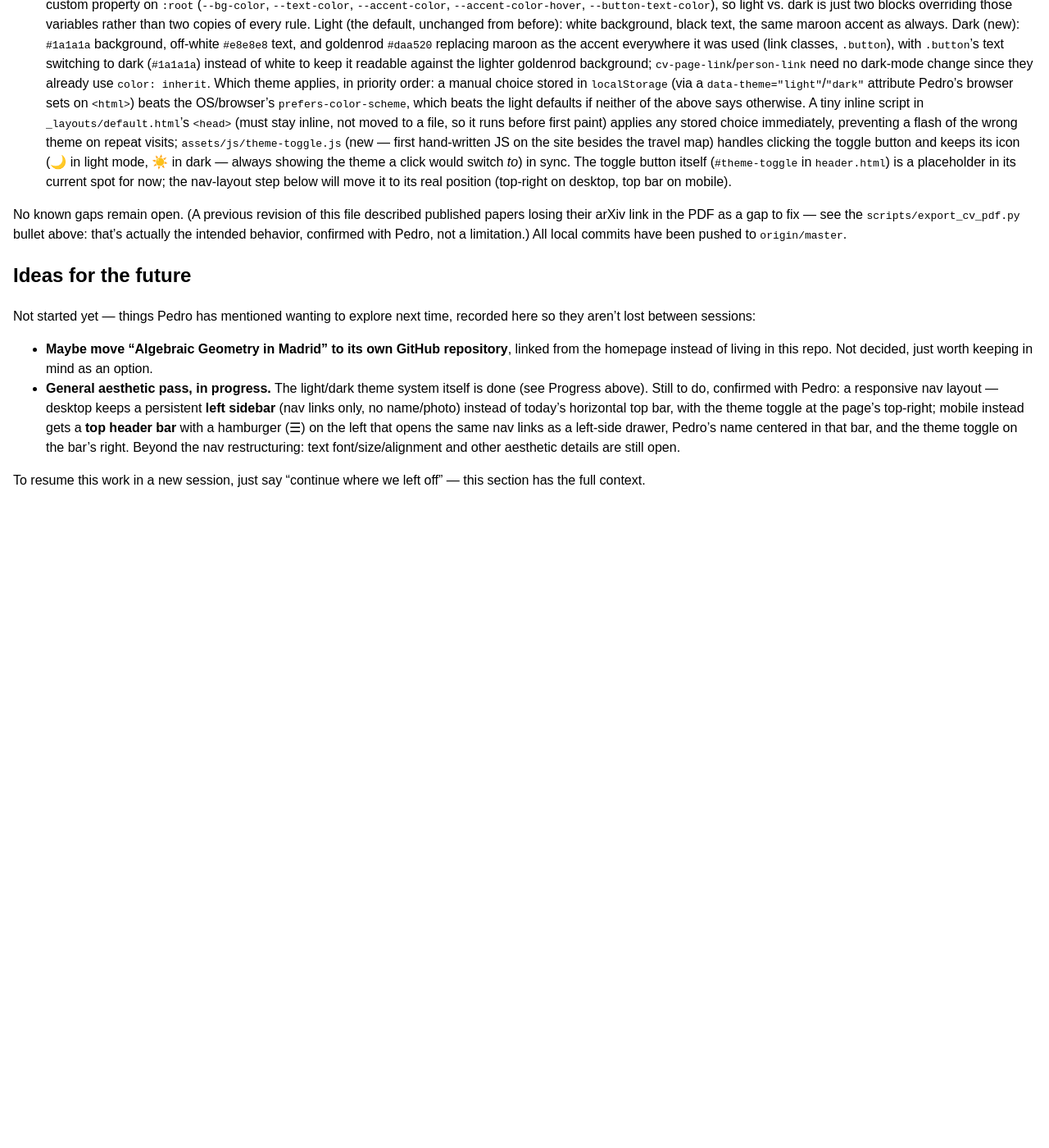
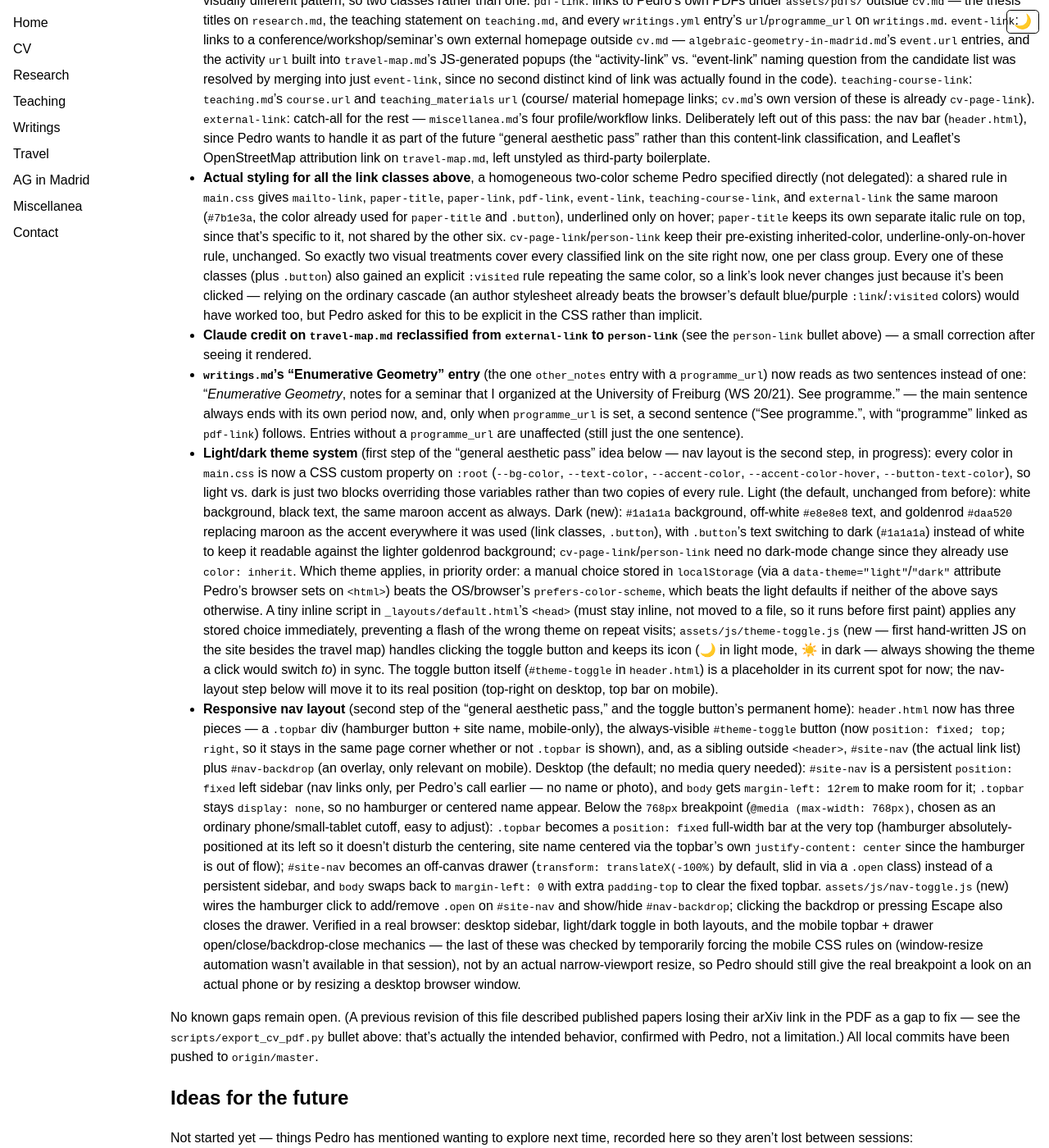
Before and after one commit to pedro-nunez/pedro-nunez.github.io, a Jekyll site: the page built from CLAUDE.md, in a window 1280 px wide and 1400 px high, scrolled down 5421 px. Shown: the whole window at 82% size. Built offline with Jekyll 4.4.1, drawn with Linux system fonts in a browser that asks for light colours; our own code applies the rules of GitHub Pages for plain Markdown files; before the commit the page ends 6051 px from its top, so only the background shows below that; some of the changed text lies outside the part shown.

Commit message:
Add responsive nav: left sidebar on desktop, drawer on mobile
Desktop keeps a persistent left sidebar (nav links only) with the
theme toggle fixed at the top-right. Below 768px, the sidebar becomes
a hamburger-triggered off-canvas drawer, and a fixed top bar shows the
hamburger on the left, the site name centered, and the theme toggle
on the right. assets/js/nav-toggle.js handles opening/closing the
drawer (hamburger click, backdrop click, or Escape).

Co-Authored-By: Claude Sonnet 5 <noreply@anthropic.com>
Claude-Session: https://claude.ai/code/session_013NcL7qadVpD3aLseMib41r

```diff
--- a/CLAUDE.md
+++ b/CLAUDE.md
@@ -508,6 +508,38 @@ Built, committed, step by step (see git log for the full sequence):
   placeholder in its current spot for now; the nav-layout step below
   will move it to its real position (top-right on desktop, top bar on
   mobile).
+- **Responsive nav layout** (second step of the "general aesthetic
+  pass," and the toggle button's permanent home): `header.html` now
+  has three pieces — a `.topbar` div (hamburger button + site name,
+  mobile-only), the always-visible `#theme-toggle` button (now
+  `position: fixed; top; right`, so it stays in the same page corner
+  whether or not `.topbar` is shown), and, as a sibling outside
+  `<header>`, `#site-nav` (the actual link list) plus `#nav-backdrop`
+  (an overlay, only relevant on mobile). Desktop (the default; no
+  media query needed): `#site-nav` is a persistent `position: fixed`
+  left sidebar (nav links only, per Pedro's call earlier — no name or
+  photo), and `body` gets `margin-left: 12rem` to make room for it;
+  `.topbar` stays `display: none`, so no hamburger or centered name
+  appear. Below the `768px` breakpoint (`@media (max-width: 768px)`,
+  chosen as an ordinary phone/small-tablet cutoff, easy to adjust):
+  `.topbar` becomes a `position: fixed` full-width bar at the very top
+  (hamburger absolutely-positioned at its left so it doesn't disturb
+  the centering, site name centered via the topbar's own
+  `justify-content: center` since the hamburger is out of flow);
+  `#site-nav` becomes an off-canvas drawer (`transform: translateX(-100%)`
+  by default, slid in via a `.open` class) instead of a persistent
+  sidebar, and `body` swaps back to `margin-left: 0` with extra
+  `padding-top` to clear the fixed topbar. `assets/js/nav-toggle.js`
+  (new) wires the hamburger click to add/remove `.open` on `#site-nav`
+  and show/hide `#nav-backdrop`; clicking the backdrop or pressing
+  Escape also closes the drawer. Verified in a real browser: desktop
+  sidebar, light/dark toggle in both layouts, and the mobile topbar +
+  drawer open/close/backdrop-close mechanics — the last of these
+  was checked by temporarily forcing the mobile CSS rules on
+  (window-resize automation wasn't available in that session), not by
+  an actual narrow-viewport resize, so Pedro should still give the real
+  breakpoint a look on an actual phone or by resizing a desktop browser
+  window.
 
 No known gaps remain open. (A previous revision of this file described
 published papers losing their arXiv link in the PDF as a gap to fix —
@@ -524,15 +556,8 @@ time, recorded here so they aren't lost between sessions:
   repository**, linked from the homepage instead of living in this
   repo. Not decided, just worth keeping in mind as an option.
 - **General aesthetic pass, in progress.** The light/dark theme system
-  itself is done (see Progress above). Still to do, confirmed with
-  Pedro: a responsive nav layout — desktop keeps a persistent **left
-  sidebar** (nav links only, no name/photo) instead of today's
-  horizontal top bar, with the theme toggle at the page's top-right;
-  mobile instead gets a **top header bar** with a hamburger (☰) on the
-  left that opens the same nav links as a left-side drawer, Pedro's
-  name centered in that bar, and the theme toggle on the bar's right.
-  Beyond the nav restructuring: text font/size/alignment and other
-  aesthetic details are still open.
+  and the responsive nav layout are both done (see Progress above).
+  Still open: text font/size/alignment and other aesthetic details.
 
 To resume this work in a new session, just say "continue where we left
 off" — this section has the full context.
--- a/_includes/header.html
+++ b/_includes/header.html
@@ -1,6 +1,16 @@
 <header>
-  <a href="{{ '/' | relative_url }}">{{ site.title }}</a>
-  <nav>
+  <div class="topbar">
+    <button id="nav-toggle" class="nav-toggle" type="button" aria-label="Toggle navigation" aria-expanded="false" aria-controls="site-nav">
+      <span class="nav-toggle-bar"></span>
+      <span class="nav-toggle-bar"></span>
+      <span class="nav-toggle-bar"></span>
+    </button>
+    <a href="{{ '/' | relative_url }}" class="site-name">{{ site.title }}</a>
+  </div>
+  <button id="theme-toggle" class="theme-toggle" type="button" aria-label="Toggle dark mode"></button>
+</header>
+
+<nav id="site-nav" class="site-nav" aria-label="Main navigation">
   <a href="{{ '/' | relative_url }}">Home</a>
   <a href="{{ '/cv/' | relative_url }}">CV</a>
   <a href="{{ '/research/' | relative_url }}">Research</a>
@@ -11,5 +21,5 @@
   <a href="{{ '/miscellanea/' | relative_url }}">Miscellanea</a>
   <a href="{{ '/contact/' | relative_url }}">Contact</a>
 </nav>
-  <button id="theme-toggle" class="theme-toggle" type="button" aria-label="Toggle dark mode"></button>
-</header>
+
+<div id="nav-backdrop" class="nav-backdrop" hidden></div>
--- a/_layouts/default.html
+++ b/_layouts/default.html
@@ -22,6 +22,7 @@
     })();
   </script>
   <script src="{{ '/assets/js/theme-toggle.js' | relative_url }}" defer></script>
+  <script src="{{ '/assets/js/nav-toggle.js' | relative_url }}" defer></script>
 </head>
 <body>
   {% include header.html %}
--- a/assets/css/main.css
+++ b/assets/css/main.css
@@ -41,6 +41,41 @@ body {
   line-height: 1.5;
   background: var(--bg-color);
   color: var(--text-color);
+}
+
+/* Desktop: the nav is a persistent left sidebar, so the rest of the
+   page content is shifted right to make room for it. */
+body {
+  margin-left: 12rem;
+}
+
+/* Hidden on desktop; only the mobile media query below shows it. */
+.topbar {
+  display: none;
+}
+
+.nav-toggle {
+  background: none;
+  border: none;
+  cursor: pointer;
+  display: flex;
+  flex-direction: column;
+  gap: 0.3rem;
+  padding: 0.4rem;
+}
+
+.nav-toggle-bar {
+  background: var(--text-color);
+  border-radius: 1px;
+  display: block;
+  height: 2px;
+  width: 1.4rem;
+}
+
+.site-name {
+  color: inherit;
+  font-weight: bold;
+  text-decoration: none;
 }
 
 .profile-photo {
@@ -154,4 +189,94 @@ body {
   font-size: 1.1rem;
   line-height: 1;
   padding: 0.3rem 0.5rem;
+  position: fixed;
+  top: 0.75rem;
+  right: 0.75rem;
+  z-index: 30;
 }
+
+/* Desktop: persistent left sidebar with just the nav links. */
+.site-nav {
+  background: var(--bg-color);
+  bottom: 0;
+  display: flex;
+  flex-direction: column;
+  gap: 0.5rem;
+  left: 0;
+  overflow-y: auto;
+  padding: 1rem;
+  position: fixed;
+  top: 0;
+  width: 12rem;
+}
+
+.site-nav a {
+  color: inherit;
+  text-decoration: none;
+}
+
+.site-nav a:hover {
+  text-decoration: underline;
+}
+
+/* Hidden on desktop; only used to close the mobile drawer. */
+.nav-backdrop {
+  display: none;
+}
+
+@media (max-width: 768px) {
+  body {
+    margin-left: 0;
+    padding-top: 4rem;
+  }
+
+  .topbar {
+    align-items: center;
+    background: var(--bg-color);
+    border-bottom: 1px solid var(--text-color);
+    display: flex;
+    height: 3rem;
+    justify-content: center;
+    left: 0;
+    position: fixed;
+    right: 0;
+    top: 0;
+    z-index: 20;
+  }
+
+  .nav-toggle {
+    left: 0.75rem;
+    position: absolute;
+    top: 50%;
+    transform: translateY(-50%);
+  }
+
+  .theme-toggle {
+    top: 0.55rem;
+  }
+
+  /* Off-screen drawer instead of a persistent sidebar. */
+  .site-nav {
+    top: 3rem;
+    transform: translateX(-100%);
+    transition: transform 0.2s ease;
+    width: 80%;
+    max-width: 16rem;
+    z-index: 25;
+  }
+
+  .site-nav.open {
+    transform: translateX(0);
+  }
+
+  .nav-backdrop:not([hidden]) {
+    background: rgba(0, 0, 0, 0.4);
+    bottom: 0;
+    display: block;
+    left: 0;
+    position: fixed;
+    right: 0;
+    top: 3rem;
+    z-index: 24;
+  }
+}
--- /dev/null
+++ b/assets/js/nav-toggle.js
@@ -0,0 +1,40 @@
+// Wires up the mobile hamburger button (#nav-toggle in header.html)
+// that shows/hides the left-side nav drawer (#site-nav) below the
+// desktop breakpoint. On desktop, #site-nav is a persistent sidebar
+// instead, and this button is hidden by main.css, so none of this
+// runs there in practice.
+
+(function () {
+  document.addEventListener("DOMContentLoaded", function () {
+    var toggle = document.getElementById("nav-toggle");
+    var nav = document.getElementById("site-nav");
+    var backdrop = document.getElementById("nav-backdrop");
+    if (!toggle || !nav || !backdrop) return;
+
+    function closeNav() {
+      nav.classList.remove("open");
+      backdrop.hidden = true;
+      toggle.setAttribute("aria-expanded", "false");
+    }
+
+    function openNav() {
+      nav.classList.add("open");
+      backdrop.hidden = false;
+      toggle.setAttribute("aria-expanded", "true");
+    }
+
+    toggle.addEventListener("click", function () {
+      if (nav.classList.contains("open")) {
+        closeNav();
+      } else {
+        openNav();
+      }
+    });
+
+    backdrop.addEventListener("click", closeNav);
+
+    document.addEventListener("keydown", function (event) {
+      if (event.key === "Escape") closeNav();
+    });
+  });
+})();
```
Lines whose indentation alone changed are shown as unchanged.
